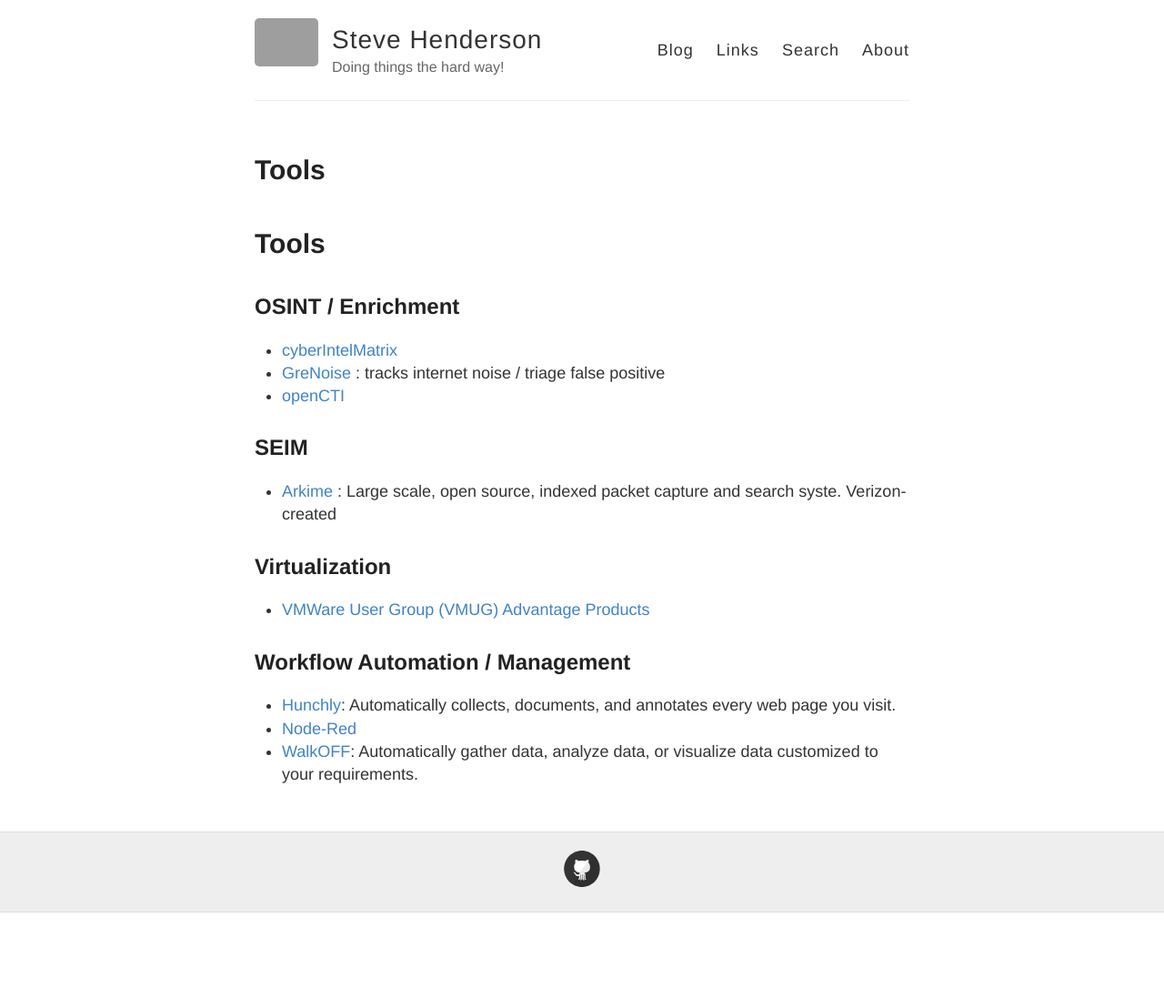
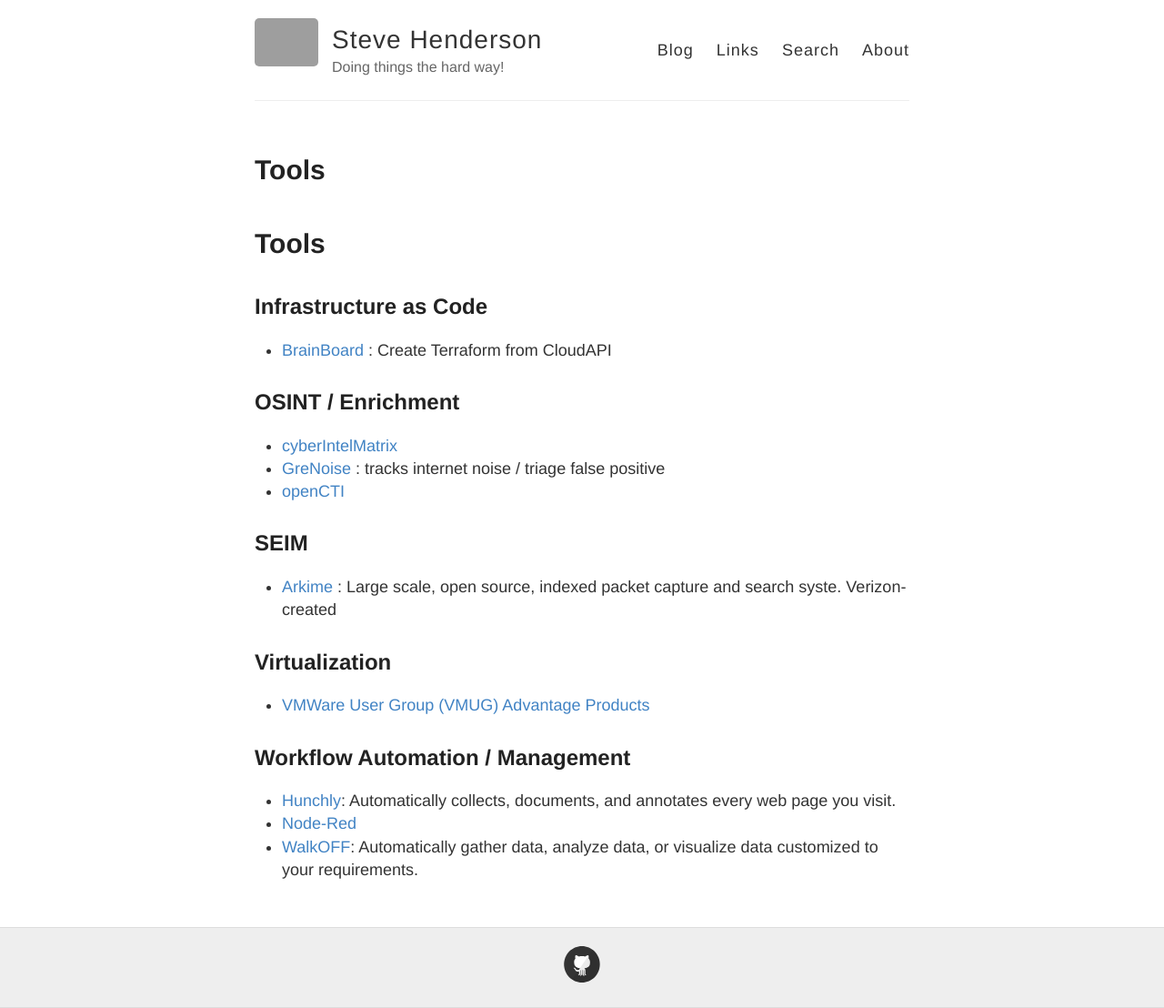
Before and after one commit to stevehenderson/stevehenderson.github.io, a Jekyll site: the page built from tools.md, in a window 1280 px wide. Shown: the whole page at 91% size. Built offline with Jekyll 4.4.1, drawn with Linux system fonts in a browser that asks for light colours; our own code applies the rules of GitHub Pages for plain Markdown files; before the commit the page ends 1003 px from its top, so only the background shows below that; grey boxes are pictures that could not be loaded.

Commit message:
Update tools.md

```diff
--- a/tools.md
+++ b/tools.md
@@ -1,5 +1,8 @@
 # Tools
 
+## Infrastructure as Code
+
+   * [BrainBoard](https://www.brainboard.co/) : Create Terraform from CloudAPI
 
 ## OSINT / Enrichment
    * [cyberIntelMatrix](https://cyberintelmatrix.com/)
```
